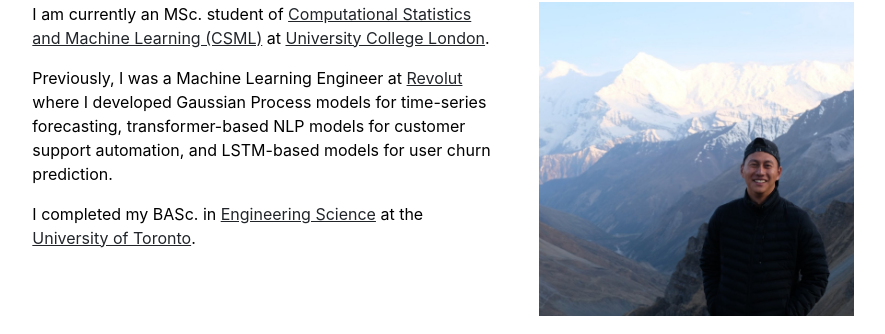
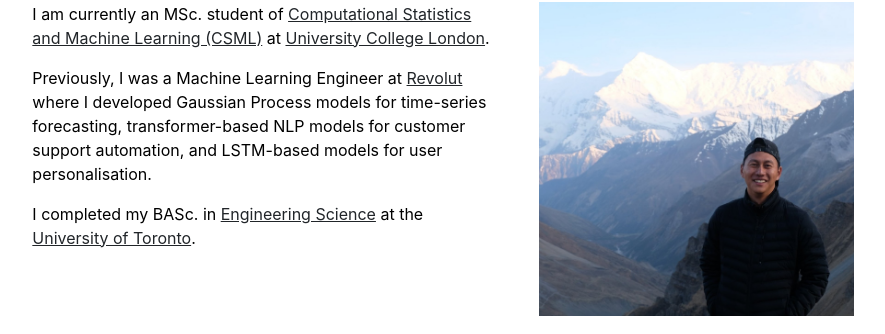
Before and after one commit to jswu18/jswu18.github.io, a Jekyll site: the page built from index.md, in a window 1280 px wide. Shown: the part 249-583 px from the top of the page, without its empty margins (197-1082 px from the left). Built offline with Jekyll 4.4.1, drawn with Linux system fonts in a browser that asks for light colours.

Commit message:
Update about

```diff
--- a/_includes/about.html
+++ b/_includes/about.html
@@ -5,7 +5,7 @@
       I am currently an MSc. student of <a href="https://ucl-ellis.github.io">Computational Statistics and Machine Learning (CSML)</a> at <a href="https://www.ucl.ac.uk">University College London</a>.
     </p>
     <p>
-        Previously, I was a Machine Learning Engineer at <a href="https://www.revolut.com">Revolut</a> where I developed Gaussian Process models for time-series forecasting, transformer-based NLP models for customer support automation, and LSTM-based models for user churn prediction.
+        Previously, I was a Machine Learning Engineer at <a href="https://www.revolut.com">Revolut</a> where I developed Gaussian Process models for time-series forecasting, transformer-based NLP models for customer support automation, and LSTM-based models for user personalisation.
     </p>
     <p>
       I completed my BASc. in <a href="https://engsci.utoronto.ca/">Engineering Science</a> at the <a href="https://www.utoronto.ca/">University of Toronto</a>.
```
Also changed, not shown: 2 other files.
